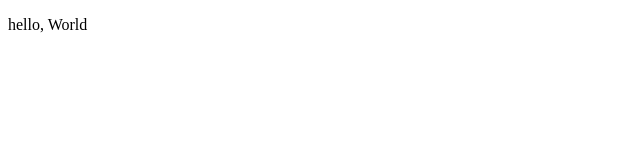
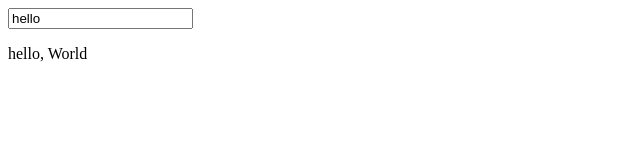
Before and after one commit to shouhei/angular_sample, a plain HTML site: page index.html in a window 1280 px wide. Shown: the whole page, without its empty margins (0-640 px from the left). Drawn offline with nearby package versions, Linux system fonts and the light colour scheme.

Commit message:
use model

```diff
--- a/index.html
+++ b/index.html
@@ -5,6 +5,7 @@
   </head>
   <body>
     <div ng-controller="HelloController">
+      <input ng-model="greeting.text">
       <p>{{ greeting.text }}, World</p>
     </div>
     <script src="https://ajax.googleapis.com/ajax/libs/angularjs/1.3.9/angular.min.js"></script>
```
